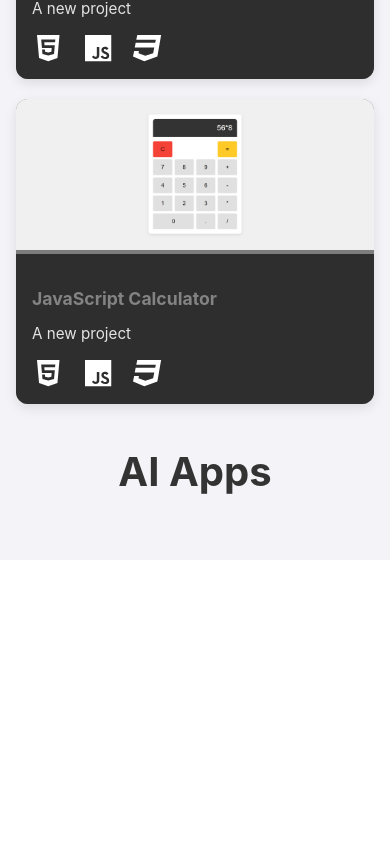
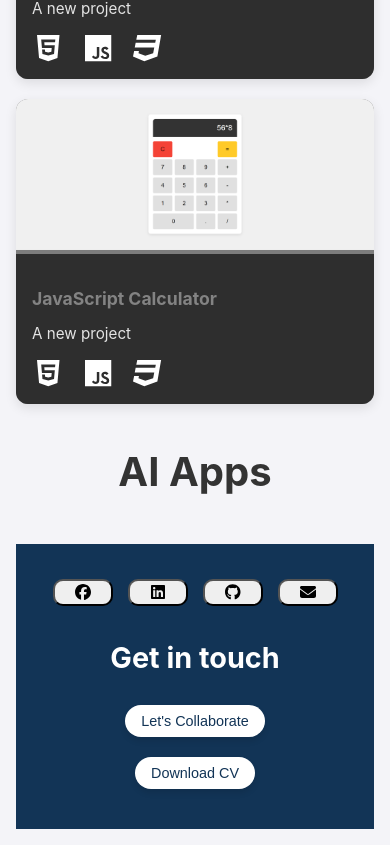
Before and after one commit to KnightIdeas/ki-portfolio-website, a React (Create React App) app: page /projects in a window 390 px wide. Shown: the part 2682-3527 px from the top of the page. Before the commit the page ends 3242 px from the top, so only its background shows below. Built offline with nearby package versions, Linux system fonts and the light colour scheme.

Commit message:
Footer: Restructure the footer
Write or copy functions for the CV and contact button.
Update the css so that the styling looks good on PC and mobile.

```diff
--- a/src/components/CallToAction.css
+++ b/src/components/CallToAction.css
@@ -1,54 +1,101 @@
 /* CallToAction.css */
+
 .footer-container {
   display: flex;
-  position: sticky;
-  justify-content: space-around;
-  bottom: 0;
+  justify-content: space-between; /* Spreads out sections evenly */
+  align-items: center;
+  padding: 15px;
+  background-color: #123456;  /* A dark background for contrast */
+  color: white;
+  flex-wrap: wrap;  /* Allows content to wrap for smaller screens */
+  box-sizing: border-box;
   width: 100%;
-  z-index: 1000;
-  background: #123456;  /* A dark background color for contrast */
-  color: white;
+}
+
+.footer-interior {
+  display: flex;
+  justify-content: center;  /* Center the social icons horizontally */
+  align-items: center;
+  width: 100%;
+  margin-top: 20px;
 }
 
 .call-to-action {
+  flex: 1;
   text-align: center;
-    padding: 40px 20px;
-
-    align-items: center;
-    padding: 10px 0px;
-
+  padding: 10px 20px;  /* Reduced padding for compact size */
 }
 
 .call-to-action h2 {
   margin-bottom: 20px;
-    font-size: 2rem;
-  }
-
-  .call-to-action p {
-    margin-bottom: 30px;
-    font-size: 1.2rem;
+  font-size: 2rem;  /* Smaller heading size */
 }
 
 .call-to-action button {
-    padding: 10px 20px;
+  padding: 8px 16px;  /* Reduced button size */
   font-size: 1rem;
   color: #123456;
   background-color: white;
   border: none;
-    border-radius: 5px;
+  border-radius: 25px;
   cursor: pointer;
-    transition: background-color 0.3s ease;
+  transition: background-color 0.3s ease, transform 0.2s ease;
+  margin: 10px;  /* Adds space between buttons */
+  box-shadow: 0 4px 6px rgba(0, 0, 0, 0.1);  /* Soft shadow for better effect */
 }
 
 .call-to-action button:hover {
-    background-color: #eeeeee;
+  background-color: #f0f0f0;
+  transform: scale(1.05);
 }
 
-  .facebook-icon {
-    color: #eeeeee;
+.social-icons {
+  display: flex;
+  justify-content: center;  /* Center the icons */
+  gap: 15px;  /* Space between icons */
+}
+
+.social-icon {
+  font-size: 1.5rem;
+  padding: 5px;
+  border-radius: 10px;
+  width: 100px;
+}
+
+.social-icons a {
+  font-size: 2.5rem;  /* Large, clear icons */
+  color: #ffffff;  /* White icon color */
+  transition: color 0.3s ease;
+}
+
+.social-icons a:hover {
+  color: #f0f0f0;  /* Slight color change on hover */
+}
+
+/* Responsive for smaller screens */
+@media screen and (max-width: 768px) {
+  .footer-container {
+      flex-direction: column;
+      padding: 20px;
+      width: 100%;
+  }
+
+  .call-to-action h2 {
+      font-size: 1.8rem;
+  }
+
+  .call-to-action button {
+      font-size: 0.9rem;
   }
 
   .footer-interior {
-    flex-direction: row;
-    min-height: 100px;
+      margin-top: 15px;
   }
+
+  .social-icon {
+    font-size: 1rem;
+    padding: 2.5px;
+    border-radius: 10px;
+    width: 60px;
+  }
+}
--- a/src/components/CallToAction.js
+++ b/src/components/CallToAction.js
@@ -2,47 +2,58 @@ import React from "react";
 import LinkButton from "./LinkButton";
 import './CallToAction.css';
 import { FontAwesomeIcon } from "@fortawesome/react-fontawesome";
-import { faFacebook, faInstagram, faLinkedin, faGithub } from "@fortawesome/free-brands-svg-icons";
-import { faEnvelope } from "@fortawesome/free-solid-svg-icons";
+import { faFacebook, faLinkedin, faGithub } from "@fortawesome/free-brands-svg-icons"; // Brand icons
+import { faEnvelope } from "@fortawesome/free-solid-svg-icons"; // Envelope from solid icons
+import Modal from "./Modal";
+import ModalContact from "./ModalContact";
+import { useState } from "react";
+import CurrentCV from '../assets/files/WebDevCV-ChristopherKnight-15-12-23.pdf';
 
-// Consider remaking this to just pop up once the scroll reaches the bottom.
 
-function CallToAction () {
+function CallToAction() {
+    const [isModalOpen, setModalOpen] = useState(false);
+
+    const handleContactClick = () => {
+        setModalOpen(true);
+    };
+
+    const handleCloseModal = () => {
+        setModalOpen(false);
+    };
+
     return (
         <div className="footer-container">
-        <section className="call-to-action">
-            <h2>
-                Get in touch
-            </h2>
-            <button onClick={handleClick}>
-                Let's Collaborate
-            </button>
-            <button>
-                Download CV
-            </button>
-        </section>
             <section className="footer-interior">
                 <div className="social-icons">
                     <LinkButton to='https://www.facebook.com/' external={true} className='social-icon'>
-                <FontAwesomeIcon icon={faFacebook} className="facebook-icon"/>
+                        <FontAwesomeIcon icon={faFacebook} className="facebook-icon" />
                     </LinkButton>
                     <LinkButton to='https://www.linkedin.com/in/' external={true} className='social-icon'>
-            <FontAwesomeIcon icon={faLinkedin} className="linkedin-icon"/>
+                        <FontAwesomeIcon icon={faLinkedin} className="linkedin-icon" />
                     </LinkButton>
                     <LinkButton to='https://www.github.com/' external={true} className='social-icon'>
-            <FontAwesomeIcon icon={faGithub} className="github-icon"/>
+                        <FontAwesomeIcon icon={faGithub} className="github-icon" />
                     </LinkButton>
                     <LinkButton to='' external={true} className='social-icon'>
-            <FontAwesomeIcon icon={faEnvelope} className="envelope-icon"/>
+                        <FontAwesomeIcon icon={faEnvelope} className="envelope-icon" />
                     </LinkButton>
                 </div>
             </section>
+            <section className="call-to-action">
+                <h2>Get in touch</h2>
+                <button onClick={handleContactClick}>Let's Collaborate</button>
+
+                {/* Download CV Button */}
+                <a href={CurrentCV} className='nav-link'>
+                    <button>Download CV</button>
+                </a>
+            </section>
+
+
+            <ModalContact isOpen={isModalOpen} onClose={handleCloseModal} />
         </div>
+
     );
 }
 
 export default CallToAction;
-
-function handleClick() {
-    console.log('Handle click for CTO');
-}
--- a/src/components/Header.js
+++ b/src/components/Header.js
@@ -1,20 +1,20 @@
 import React, { useState } from 'react';
 import { Link } from 'react-router-dom';
-import './Header.css'; // Ensure this is linked properly
+import './Header.css';
 import ModalContact from './ModalContact';
-import CurrentCV from '../assets/files/WebDevCV-ChristopherKnight-15-12-23.pdf';
+import CurrentCV from '../assets/files/WebDevCV-ChristopherKnight-15-12-23.pdf'; // CV file
 
 function Header() {
     const [isMobileMenuOpen, setIsMobileMenuOpen] = useState(false);
-
     const [isModalOpen, setModalOpen] = useState(false);
 
+    // Function to handle "Contact" click
     const handleContactClick = () => {
-    setModalOpen(true);
+        setModalOpen(true);
     };
 
     const handleCloseModal = () => {
-    setModalOpen(false);
+        setModalOpen(false);
     };
 
     return (
@@ -31,7 +31,7 @@ function Header() {
                 <Link to='/' className='nav-link'>Home</Link>
                 <Link to='/projects' className='nav-link'>Projects</Link>
                 <Link to='/' className='nav-link' onClick={handleContactClick}>Contact</Link>
-                <a href={CurrentCV} className='nav-link'>CV</a>
+                <a href={CurrentCV} className='nav-link' download>CV</a> {/* CV download link */}
             </nav>
 
             {/* Mobile Navigation */}
@@ -40,9 +40,10 @@ function Header() {
                     <Link to='/' className='nav-link' onClick={() => setIsMobileMenuOpen(false)}>Home</Link>
                     <Link to='/projects' className='nav-link' onClick={() => setIsMobileMenuOpen(false)}>Projects</Link>
                     <Link to='/contact' className='nav-link' onClick={handleContactClick}>Contact</Link>
-                    <a href={CurrentCV} className='nav-link' onClick={() => setIsMobileMenuOpen(false)}>CV</a>
+                    <a href={CurrentCV} className='nav-link' onClick={() => setIsMobileMenuOpen(false)} download>CV</a> {/* CV download for mobile */}
                 </nav>
             )}
+
             <ModalContact isOpen={isModalOpen} onClose={handleCloseModal} />
         </header>
     );
--- a/src/components/Projects.css
+++ b/src/components/Projects.css
@@ -1,7 +1,8 @@
 /* src/components/Projects.css */
 
  .projects-page {
-    padding: 4rem;
+    margin: 0;
+    padding: 0;
     background-color: #f4f4f8;
 }
 
--- a/src/components/Projects.js
+++ b/src/components/Projects.js
@@ -28,6 +28,7 @@ import BlenderIcon from '../assets/images/blender-icon.svg';
 import GameMakerIcon from '../assets/images/gamemaker-icon.svg';
 import { faGithub } from '@fortawesome/free-brands-svg-icons';
 import KritaIcon from '../assets/images/krita-icon.svg';
+import CallToAction from './CallToAction';
 
 const GAMES = 'Games';
 const APPS = 'Apps';
@@ -193,6 +194,7 @@ const Projects = () => {
         </div>
       ))}
       <Modal isOpen={isModalOpen} onClose={handleCloseModal} onLink={handleProjectLink} project={currentProject} />
+      <CallToAction />
     </div>
   );
 };
```
Lines whose indentation alone changed are shown as unchanged.
